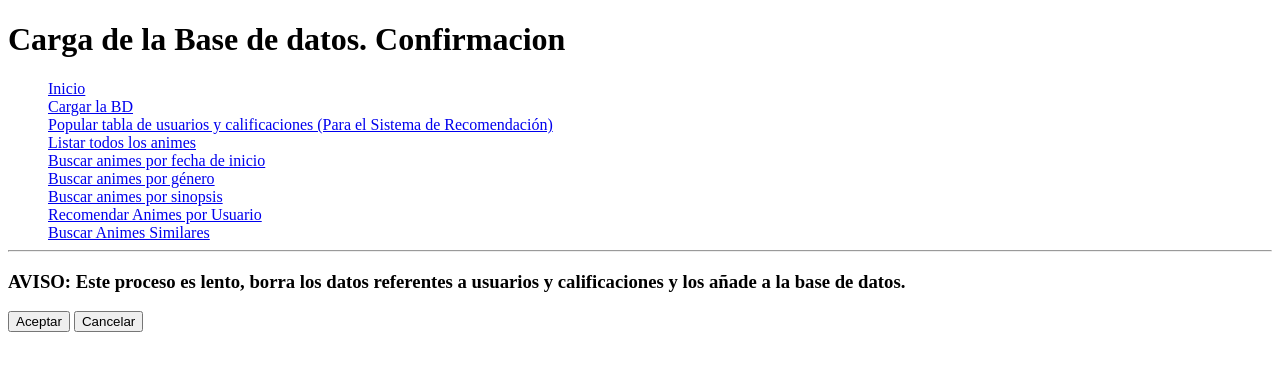
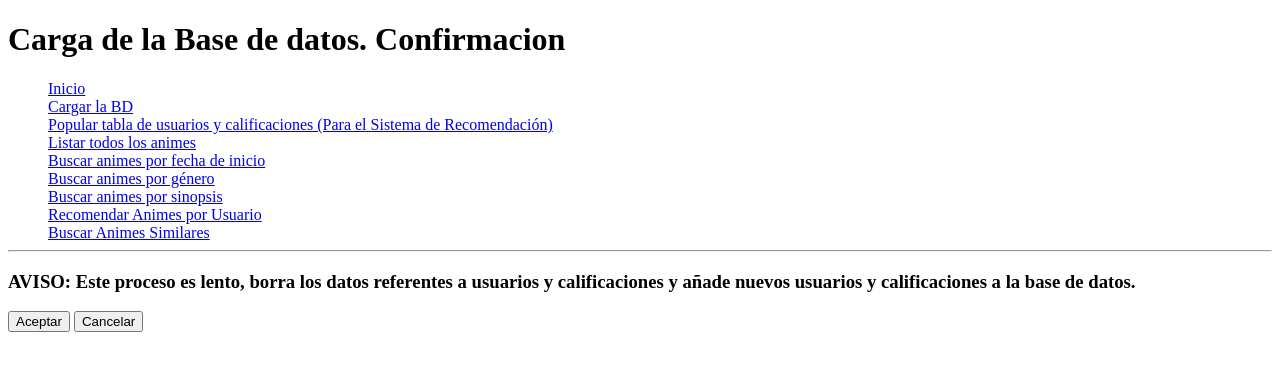
Before and after one commit to pedcobram/proyectoaii, a Django app: page /cargarusuarios/ in a window 1280 px wide. Shown: the top 371 px of the page. Run offline with Django 3.2, Linux system fonts and the light colour scheme.

Commit message:
Actualizado mensaje de confirmación

```diff
--- a/main/templates/confirmacionusuarioscalificaciones.html
+++ b/main/templates/confirmacionusuarioscalificaciones.html
@@ -7,7 +7,7 @@
 {% endblock %}
 
   {% block contenido %}
-    <h3>AVISO: Este proceso es lento, borra los datos referentes a usuarios y calificaciones y los añade a la base de datos.</h3>
+    <h3>AVISO: Este proceso es lento, borra los datos referentes a usuarios y calificaciones y añade nuevos usuarios y calificaciones a la base de datos.</h3>
     <form id='formulario' method='post' action=''>{% csrf_token %}
 		<input type="submit" name="Aceptar" value="Aceptar">
 		<input type="submit" name="Cancelar" value="Cancelar">
```
